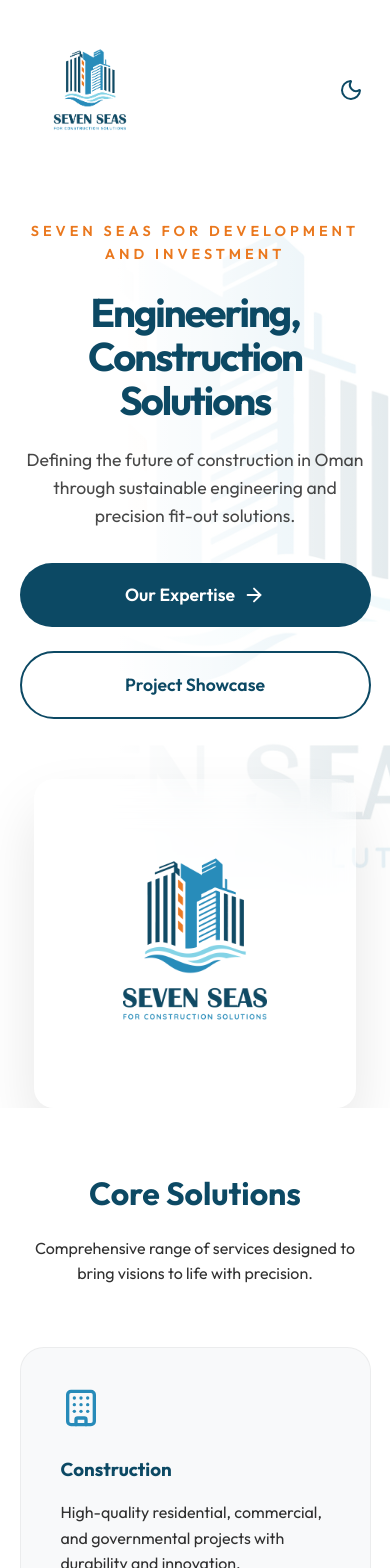
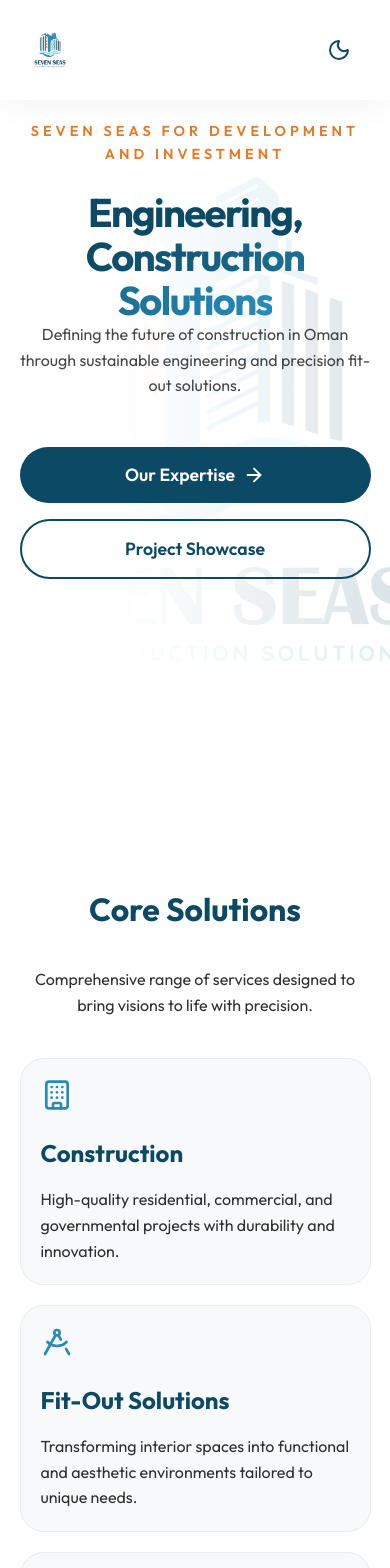
Before and after one commit to Salamony4all/sevenseas, a React (Vite) app in the folder website/: page / in a window 390 px wide. Shown: the top 1568 px of the page. Built offline with nearby package versions, Linux system fonts and the light colour scheme.

Commit message:
style: optimize UI/UX for tablet and mobile

```diff
--- a/website/src/App.jsx
+++ b/website/src/App.jsx
@@ -137,18 +137,14 @@
               Seven Seas for Development and Investment
             </h4>
             <h1 style={{
-              fontSize: '4.5rem',
-              lineHeight: 1.1,
-              marginBottom: '2.5rem',
-              letterSpacing: '-2px',
               textShadow: isDark ? '0 4px 10px rgba(0,0,0,0.5)' : 'none'
             }}>
               Engineering, <br/>
-              <span>Construction Solutions</span>
+              <span className="text-gradient">Construction Solutions</span>
             </h1>
             <p style={{
-              fontSize: '1.3rem', marginBottom: '3rem', maxWidth: '550px',
-              lineHeight: 1.6, opacity: 0.8
+              marginBottom: '3rem', maxWidth: '550px',
+              opacity: 0.8
             }}>
               Defining the future of construction in Oman through sustainable
               engineering and precision fit-out solutions.
@@ -205,8 +201,8 @@
 
       {/* Services Section */}
       <section id="services">
-        <div style={{ textAlign: 'center', marginBottom: '60px' }}>
-          <h2 style={{ fontSize: '2.5rem', marginBottom: '1rem' }}>Core Solutions</h2>
+        <div style={{ textAlign: 'center', marginBottom: 'clamp(40px, 5vw, 60px)' }}>
+          <h2>Core Solutions</h2>
           <p>Comprehensive range of services designed to bring visions to life with precision.</p>
         </div>
         <div className="grid-3">
@@ -217,15 +213,16 @@
           ].map((item, index) => (
             <motion.div
               key={index}
-              className="card-hover"
+              className="card-hover grid-card"
               {...fadeInUp}
               style={{
-                padding: '40px', background: 'var(--card-bg)',
-                borderRadius: '24px', border: '1px solid rgba(0,0,0,0.05)'
+                padding: 'clamp(20px, 4vw, 40px)', background: 'var(--card-bg)',
+                borderRadius: '24px', border: '1px solid rgba(0,0,0,0.05)',
+                display: 'flex', flexDirection: 'column', gap: '15px'
               }}
             >
-              <div style={{ color: 'var(--secondary-color)', marginBottom: '20px' }}>{item.icon}</div>
-              <h3 style={{ marginBottom: '15px' }}>{item.title}</h3>
+              <div style={{ color: 'var(--secondary-color)' }}>{item.icon}</div>
+              <h3>{item.title}</h3>
               <p>{item.desc}</p>
             </motion.div>
           ))}
@@ -236,7 +233,7 @@
       <section style={{ background: 'var(--primary-color)', color: 'white' }}>
         <div className="grid-2">
           <motion.div {...fadeInUp}>
-            <h2 style={{ color: 'var(--cyan-color)', fontSize: '2.5rem', marginBottom: '20px' }}>
+            <h2 style={{ color: 'var(--cyan-color)' }}>
               Specialized Fit-out & <br/>Structural Works
             </h2>
             <p style={{ color: 'rgba(255,255,255,0.8)', marginBottom: '30px' }}>
@@ -279,7 +276,7 @@
           marginBottom: '60px', padding: '0 5%'
         }}>
           <div style={{ textAlign: 'left' }}>
-            <h2 style={{ fontSize: '2.5rem', marginBottom: '0.5rem' }}>Our Projects</h2>
+            <h2>Our Projects</h2>
             <p>Real-world execution showcasing our commitment to quality and excellence.</p>
           </div>
           {!showAllProjects && (
@@ -303,25 +300,27 @@
         </div>
 
         {/* Featured Projects */}
-        <div className="grid-2" style={{ gap: '20px', padding: '0 5%', marginBottom: showAllProjects ? '40px' : '0' }}>
-          <div className="grid-2" style={{ gridTemplateColumns: '1fr', gap: '20px' }}>
+        <div className="portfolio-grid" style={{
+          display: 'grid',
+          gridTemplateColumns: 'repeat(auto-fit, minmax(300px, 1fr))',
+          gap: '20px', padding: '0 5%'
+        }}>
           <div
-              style={{ height: '300px', borderRadius: '16px', overflow: 'hidden', cursor: 'pointer' }}
+            style={{ minHeight: '300px', borderRadius: '16px', overflow: 'hidden', cursor: 'pointer' }}
             className="card-hover"
             onClick={() => setSelectedImage("/projects/gallery/image_p2_0.jpeg")}
           >
             <img src="/projects/gallery/image_p2_0.jpeg" style={{ width: '100%', height: '100%', objectFit: 'cover' }} alt="Villa" />
           </div>
           <div
-              style={{ height: '300px', borderRadius: '16px', overflow: 'hidden', cursor: 'pointer' }}
+            style={{ minHeight: '300px', borderRadius: '16px', overflow: 'hidden', cursor: 'pointer' }}
             className="card-hover"
             onClick={() => setSelectedImage("/projects/gallery/image_p3_0.jpeg")}
           >
             <img src="/projects/gallery/image_p3_0.jpeg" style={{ width: '100%', height: '100%', objectFit: 'cover' }} alt="Retail" />
           </div>
-          </div>
           <div
-            style={{ height: '620px', borderRadius: '16px', overflow: 'hidden', cursor: 'pointer' }}
+            style={{ minHeight: '300px', borderRadius: '16px', overflow: 'hidden', cursor: 'pointer', gridColumn: 'span 1' }}
             className="card-hover"
             onClick={() => setSelectedImage("/projects/gallery/image_p1_0.jpeg")}
           >
--- a/website/src/index.css
+++ b/website/src/index.css
@@ -8,9 +8,12 @@
   --bg-color: #ffffff;
   --text-color: #1a1a1a;
   --card-bg: #f8f9fa;
-  --navbar-bg: rgba(255, 255, 255, 0.8);
+  --navbar-bg: rgba(255, 255, 255, 0.85);
   --transition-speed: 0.3s;
-  --nav-height: 280px;
+
+  /* Responsive Nav Height */
+  --nav-height: clamp(100px, 15vw, 240px);
+  --section-padding: clamp(40px, 8vw, 100px);
 }
 
 [data-theme='dark'] {
@@ -19,12 +22,6 @@
   --card-bg: #0f172a;
   --navbar-bg: rgba(5, 7, 10, 0.85);
   --accent-color: #f97316;
-}
-
-@media (max-width: 968px) {
-  :root {
-    --nav-height: 180px;
-  }
 }
 
 * {
@@ -42,6 +39,21 @@
 }
 
 /* Base Styles */
+h1 {
+  font-size: clamp(2.5rem, 8vw, 4.5rem);
+  line-height: 1.1;
+  letter-spacing: -0.04em;
+}
+
+h2 {
+  font-size: clamp(2rem, 5vw, 3rem);
+  margin-bottom: 2rem;
+}
+
+h3 {
+  font-size: clamp(1.5rem, 3vw, 2rem);
+}
+
 h1, h2, h3, h4 {
   font-weight: 700;
   color: var(--primary-color);
@@ -59,6 +71,7 @@
   font-weight: 400;
   color: var(--text-color);
   opacity: 0.9;
+  font-size: clamp(1rem, 1.2vw, 1.2rem);
 }
 
 a {
@@ -71,19 +84,28 @@
 }
 
 section {
-  padding: 80px 10%;
+  padding: var(--section-padding) 10%;
+  scroll-margin-top: calc(var(--nav-height) + 20px);
 }
 
 header#hero {
-  padding-top: calc(var(--nav-height) + 20px) !important;
+  padding-top: calc(var(--nav-height) + 40px) !important;
+  scroll-margin-top: 0;
 }
 
 /* Glassmorphism Classes */
 .glass {
   background: var(--navbar-bg);
-  backdrop-filter: blur(10px);
-  -webkit-backdrop-filter: blur(10px);
+  backdrop-filter: blur(12px);
+  -webkit-backdrop-filter: blur(12px);
   border-bottom: 1px solid rgba(255, 255, 255, 0.1);
+  box-shadow: 0 4px 30px rgba(0, 0, 0, 0.05);
+  transition: all 0.4s cubic-bezier(0.4, 0, 0.2, 1);
+}
+
+[data-theme='dark'] .glass {
+  border-bottom: 1px solid rgba(255, 255, 255, 0.05);
+  box-shadow: 0 4px 30px rgba(0, 0, 0, 0.3);
 }
 
 /* Modern Buttons */
@@ -125,47 +147,40 @@
 /* Grid Layouts */
 .grid-2 {
   display: grid;
-  grid-template-columns: 1fr 1fr;
-  gap: 40px;
+  grid-template-columns: repeat(2, 1fr);
+  gap: clamp(30px, 5vw, 60px);
   align-items: center;
 }
 
 .grid-3 {
   display: grid;
   grid-template-columns: repeat(3, 1fr);
-  gap: 30px;
+  gap: clamp(20px, 4vw, 40px);
 }
 
-@media (max-width: 968px) {
+@media (max-width: 1024px) {
+  .grid-3 {
+    grid-template-columns: repeat(2, 1fr);
+  }
+}
+
+@media (max-width: 768px) {
   .grid-2, .grid-3 {
     grid-template-columns: 1fr;
-    gap: 30px;
   }
 
   section {
-    padding: 60px 5%;
-  }
-
-  h1 {
-    font-size: 2.8rem !important;
-  }
-
-  h2 {
-    font-size: 2rem !important;
+    padding: var(--section-padding) 5%;
   }
 
   .nav-links {
     display: none !important;
   }
 
-  .logo img {
-    height: 180px;
-  }
-
   header#hero {
-    padding-top: calc(var(--nav-height) + 40px) !important;
+    padding-top: calc(var(--nav-height) + 20px) !important;
     height: auto !important;
-    min-height: 100vh;
+    min-height: 100dvh;
     align-items: flex-start !important;
   }
 
@@ -173,39 +188,27 @@
     text-align: center;
   }
 
-  .hero-content h1 {
-    font-size: 2.5rem !important;
-    margin-bottom: 1.5rem !important;
-  }
-
-  .hero-content p {
-    font-size: 1.1rem !important;
-    margin-bottom: 2rem !important;
-  }
-
   .hero-actions {
     flex-direction: column;
     width: 100%;
+    gap: 1rem !important;
   }
 
   .hero-card {
-    padding: 20px !important;
+    padding: 15px !important;
     border-radius: 20px !important;
   }
 
   .hero-card img {
-    max-width: 280px !important;
+    max-width: 240px !important;
   }
 }
 
 @media (max-width: 480px) {
-  h1 {
-    font-size: 2.2rem !important;
-  }
-
   .btn {
     width: 100%;
     justify-content: center;
+    padding: 14px 20px !important;
   }
 }
 
@@ -220,11 +223,32 @@
   background: linear-gradient(90deg, var(--cyan-color), var(--secondary-color));
 }
 
-.card-hover {
-  transition: transform 0.4s ease, box-shadow 0.4s ease;
+.card-hover:hover {
+  transform: translateY(-8px);
+  box-shadow: 0 25px 50px -12px rgba(0, 0, 0, 0.15);
+  border-color: var(--secondary-color) !important;
 }
 
-.card-hover:hover {
-  transform: translateY(-10px);
-  box-shadow: 0 20px 40px rgba(0,0,0,0.1);
+.grid-card svg {
+  width: clamp(32px, 4vw, 48px);
+  height: clamp(32px, 4vw, 48px);
 }
+
+[data-theme='dark'] .card-hover:hover {
+  box-shadow: 0 25px 50px -12px rgba(0, 0, 0, 0.5);
+  background: rgba(255, 255, 255, 0.03);
+}
+
+.portfolio-grid {
+  margin-top: 2rem;
+}
+
+@media (max-width: 768px) {
+  .portfolio-grid {
+    grid-template-columns: 1fr !important;
+  }
+
+  .hero-card {
+    display: none; /* Hide secondary logo on mobile to focus on content */
+  }
+}
```
Lines whose indentation alone changed are shown as unchanged.
